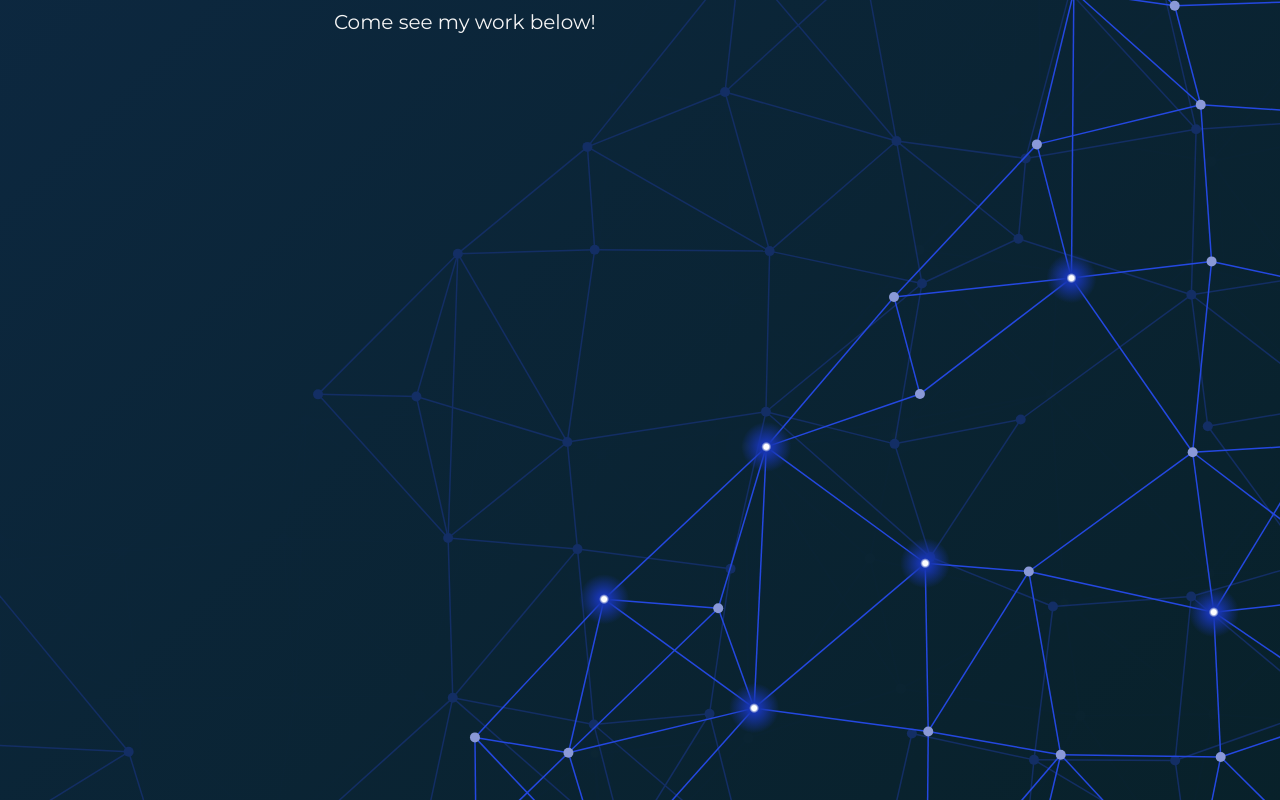
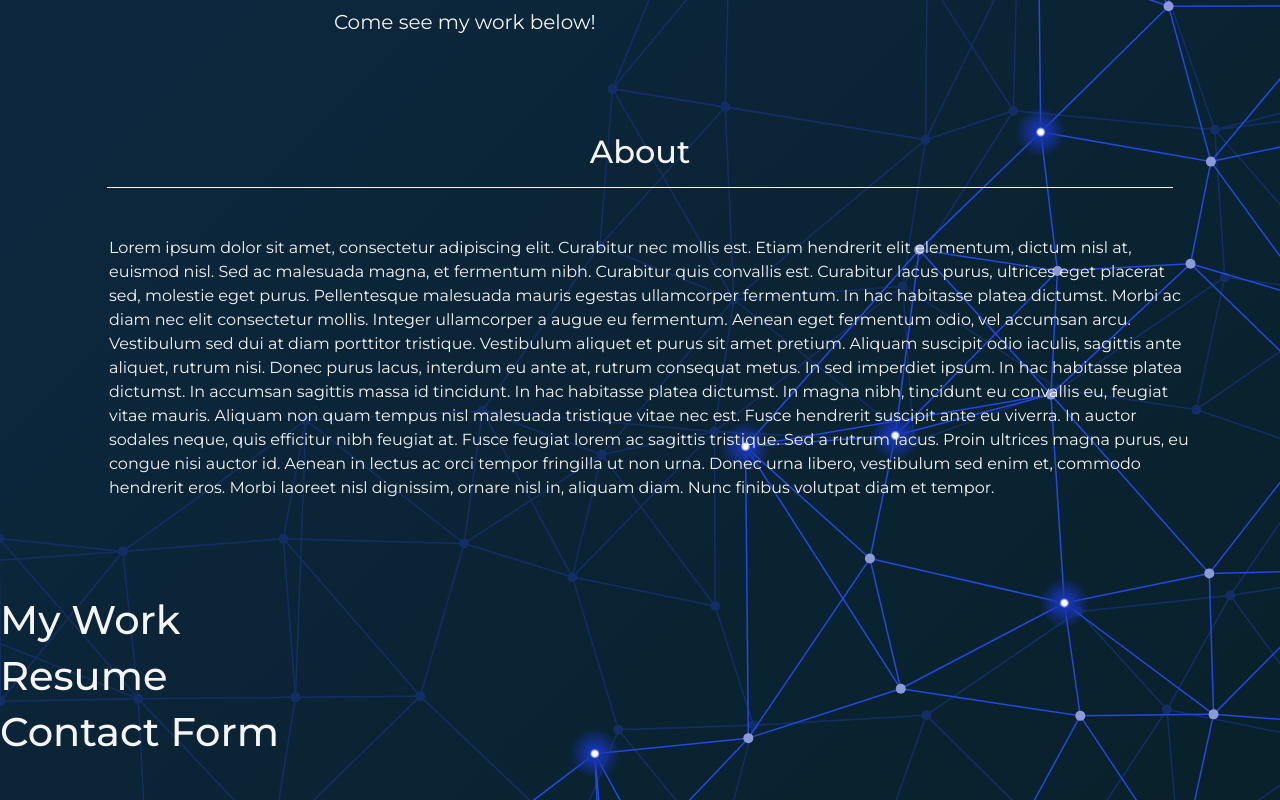
Before and after one commit to jrwatson94/jrw-web-dev-portfolio, a React (Create React App) app: page / in a window 1280 px wide. Shown: the part 700-1500 px from the top of the page. Built offline with nearby package versions, Linux system fonts and the light colour scheme.

Commit message:
all components added

```diff
--- a/src/App.css
+++ b/src/App.css
@@ -13,7 +13,7 @@
   background-size: cover;
   background-repeat: no-repeat;
   backface-visibility: hidden;
-  animation: slideBg 25s infinite 0s;
+  /* animation: slideBg 25s infinite 0s; */
   animation-timing-function: ease-in-out;
   background-image: url('./assets/poly-1.svg');
 }
@@ -98,3 +98,14 @@ hr {
   margin-top: 2rem ;
   font-size: 20px;
 }
+
+/* ABOUT */
+
+.about{
+  margin-top: 5rem;
+  margin-bottom: 5rem;
+}
+
+#about-text{
+  padding-left: 1.5rem;
+}
--- a/src/App.js
+++ b/src/App.js
@@ -2,6 +2,10 @@ import React from 'react';
 import './App.css';
 import Nav from './components/Nav';
 import Home from './components/Home';
+import About from './components/About';
+import Projects from './components/Projects';
+import Resume from './components/Resume';
+import Contact from './components/Contact';
 
 function App(){
     return (
@@ -9,6 +13,10 @@ function App(){
             <div className="SLIDE_BG">
                 <Nav />
                 <Home />
+                <About />
+                <Projects />
+                <Resume />
+                <Contact />
             </div>
         </div>
     )
--- a/src/components/About.js
+++ b/src/components/About.js
@@ -2,8 +2,9 @@ import React from 'react';
 
 function About (){
     return(
-        <div>
-            <h2>About</h2>
+        <div className="about container">
+            <h2 className="m-auto">About</h2>
+            <hr></hr>
             <p id="about-text">
                 Lorem ipsum dolor sit amet, consectetur adipiscing elit. Curabitur nec mollis est.
                 Etiam hendrerit elit elementum, dictum nisl at, euismod nisl. Sed ac malesuada magna, et fermentum nibh.
--- /dev/null
+++ b/src/components/Contact.js
@@ -0,0 +1,9 @@
+import React from 'react';
+
+function Contact(){
+    return(
+        <h1>Contact Form</h1>
+    )
+}
+
+export default Contact;
--- a/src/components/Home.js
+++ b/src/components/Home.js
@@ -3,7 +3,7 @@ import reidPic from '../assets/reid_toon_pic.PNG'
 
 function Home(){
     return(
-        <div className="container">
+        <div className="home container">
             <h1 id="name-tag" className="home-item">REID WATSON</h1>
             <hr className="home-rule"></hr>
             <img id="reid-toon-pic" className="home-item" src={reidPic} href="toon-image-reid"></img>
--- /dev/null
+++ b/src/components/Projects.js
@@ -0,0 +1,9 @@
+import React from 'react';
+
+function Projects(){
+    return(
+        <h1>My Work</h1>
+    )
+}
+
+export default Projects;
--- /dev/null
+++ b/src/components/Resume.js
@@ -0,0 +1,9 @@
+import React from 'react';
+
+function Resume(){
+    return(
+        <h1>Resume</h1>
+    )
+}
+
+export default Resume;
```
